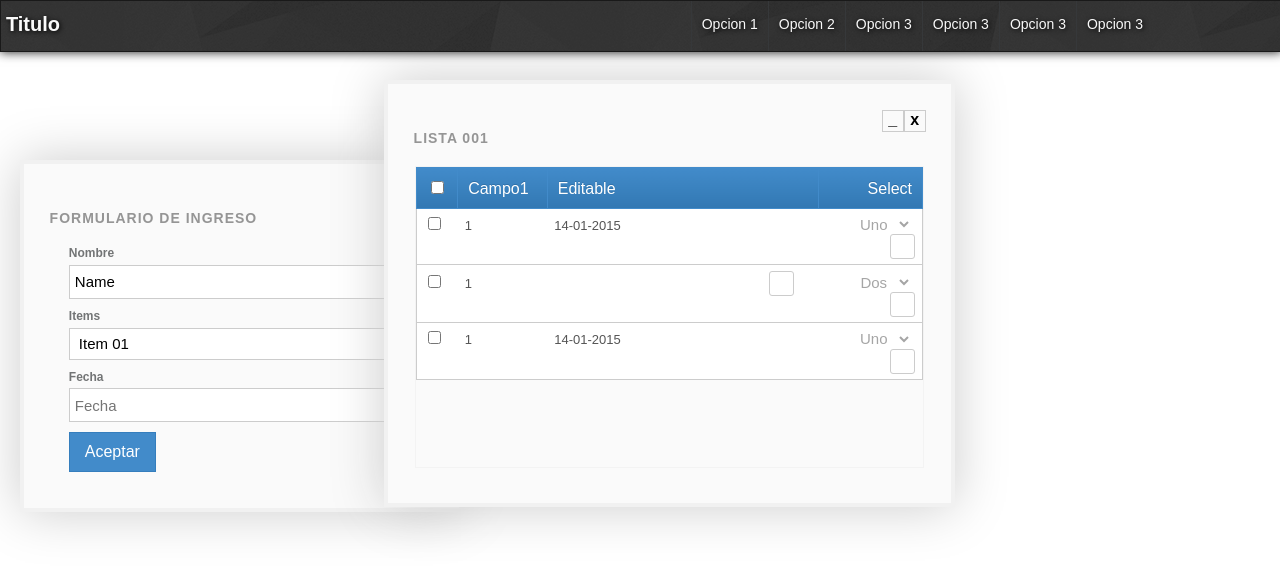
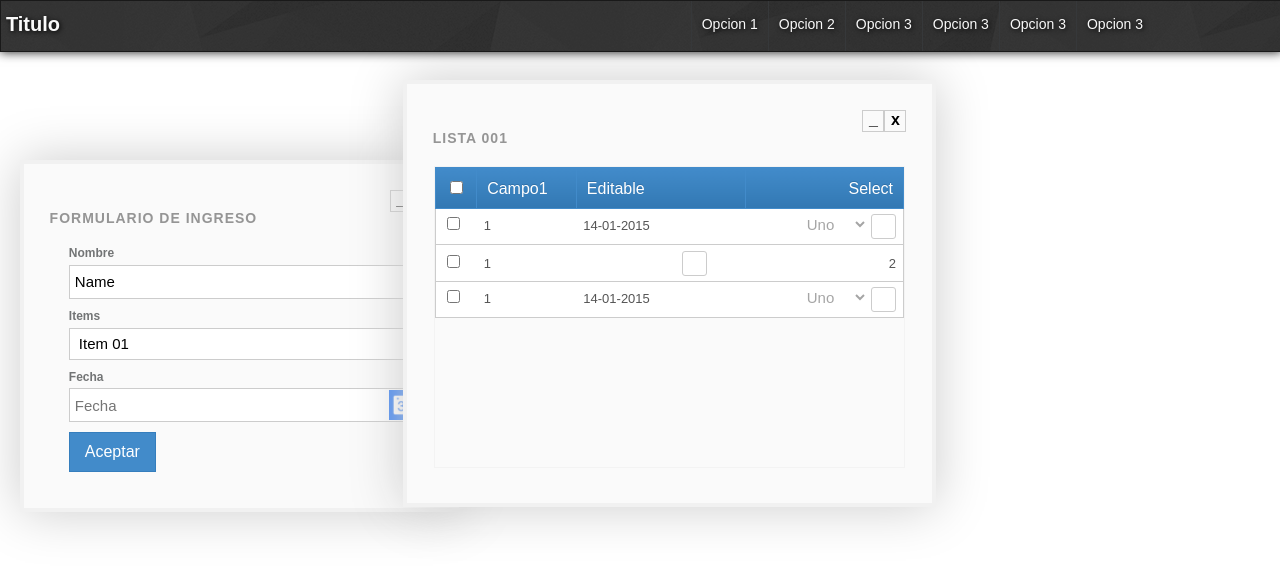
Before and after one commit to mezaleo/lib, a plain HTML site: page index.html in a window 1280 px wide. Drawn offline with Linux system fonts and the light colour scheme.

Commit message:
actualizacion menor

```diff
--- a/css/tabla.css
+++ b/css/tabla.css
@@ -240,7 +240,7 @@
 	border:	1px solid #3A65DD;
 	background-color:	transparent;
 	margin: -5px 2px -5px -2px !important;
-	width: 80%;
+	width: 90px;
 	float: none	!important;
 	text-align: center;
 }
@@ -251,9 +251,8 @@
 	border:	1px solid #3A65DD;
 	background-color:	transparent;
 	margin: -5px 2px -5px -2px !important;
-	width: 80%;
+	width: 90px;
 	float: none	!important;
-	text-align: center;
 }
 .tabla>table>tbody>tr>td>input[disabled].tbletxt {
 	border:	1px solid transparent	!important;
--- a/index.html
+++ b/index.html
@@ -12,7 +12,7 @@
 <link type="text/css" rel="stylesheet" href="css/tabla.css"/>
 <link type="text/css" rel="stylesheet" href="css/menu.css"/>
 <link type="text/css" rel="stylesheet" href="js/Content/content.css"/>
-<link type="text/css" rel="stylesheet" href="js/mootools/datepicker-master/Source/datepicker_minimal/datepicker_minimal.css" media="screen" />
+<link type="text/css" rel="stylesheet" href="js/mootools/datepicker-master/Source/datepicker_bootstrap/datepicker_bootstrap.css" media="screen" />
 
 <script type="text/javascript" src="js/mootools/mootools.js"></script>
 <script type="text/javascript" src="js/mootools/mootools-more.js"></script>
@@ -21,9 +21,6 @@
 <script src="js/mootools/datepicker-master/Source/Picker.js" type="text/javascript"></script>
 <script src="js/mootools/datepicker-master/Source/Picker.Attach.js" type="text/javascript"></script>
 <script src="js/mootools/datepicker-master/Source/Picker.Date.js" type="text/javascript"></script>
-
-
-
 
 <script type="text/javascript" src="js/RequestAjax.js"></script>
 <script type="text/javascript" src="js/Content/base/Field.js"></script>
--- a/index.js
+++ b/index.js
@@ -63,7 +63,7 @@ form1.addButton({closeOnClick:false,type:'success',name:'btnAceptar',value:'Acep
 
 var table1 = new Content.Table({
 	title:'Lista 001',
-	width: 40,
+	width: 37,
 	draggable:true,
 	check:true,
 	header:[
@@ -74,7 +74,7 @@ var table1 = new Content.Table({
 			alias:'Editable',
 			editable:{
 				onlyWhenEqualTo:null,
-				format: '%Y-%m-%d',
+				format: '%d-%m-%Y',
 				type:'date',
 				allowEmpty:false,
 				handler:function(oldValue,newValue){
@@ -85,6 +85,7 @@ var table1 = new Content.Table({
 		{
 			alias:'Select',
 			editable:{
+				onlyWhenEqualTo:1,
 				type:'combo',
 				handler:function(oldValue,newValue){
 					new Dialog("old:" + oldValue + " new:" + newValue);
--- a/js/Content/Content.Table.js
+++ b/js/Content/Content.Table.js
@@ -298,31 +298,26 @@ Content.Table = new Class({
 			//var count
 			arr.each(function(v){
 				var div = new Element('td').injectInside(tr);
+				if (v instanceof Object) {
+	                v.injectInside(div);
+	            } else {
+	            	if(tabla.options.header != null){
 						var a = tr.getElements('td[class!="checkbox"]');
 						var b = a.length - 1;
 						var c = tabla.options.header[b];
-
-				if (v instanceof Object) {
-	                v.injectInside(div);
-	            } else {
 						if(c.editable != null ){
 							var add = false;
 
-						console.log(c);
 							if(!('onlyWhenEqualTo' in c.editable)){
-							console.log('undefined');
 								add = true;
 							}else if(c.editable.onlyWhenEqualTo == v){
-							console.log(c.editable.onlyWhenEqualTo + '==' + v);
 								add = true;
 							}
 							if(add){
-							console.log(c.editable.type);
 								var inp = null;
 								if(c.editable.type == null || c.editable.type == 'date'){
 									inp = new Element('input[type="text"][disabled="true"][old-value="'+v+'"].tbletxt').injectInside(div);
 								}else if(c.editable.type == 'combo'){
-
 									inp = new Combo({
 										values:{
 											arr:[{id:'1',text:'Uno'},{id:'2',text:'Dos'}]
@@ -341,9 +336,10 @@ Content.Table = new Class({
 												this.removeClass('toedit');
 												this.addClass('editing');
 												inp.set('disabled',false);
+												if(inp.get('tag') == 'input'){
 													inp.select();
+												}
 											}else {
-											console.log(c.editable);
 												if(c.editable.allowEmpty != null && c.editable.allowEmpty == false){
 													if(inp.get('value') == '' || inp.get('value') == null){
 														new Dialog('No se permiten valores vacios.');
@@ -358,6 +354,10 @@ Content.Table = new Class({
 												var old = inp.get('old-value');
 												var nw = inp.get('new-value');
 												inp.set('old-value',nw);
+												if(('onlyWhenEqualTo' in c.editable)){
+													div.empty();
+													div.set('html',nw);
+												}
 												if(c.editable.handler != null){
 													c.editable.handler(old,nw);
 												}
@@ -370,12 +370,15 @@ Content.Table = new Class({
 										new Picker.Date(inp, {
 											positionOffset: {x: 5, y: 0},
 											format: (c.editable.format != null)?c.editable.format:'%d/%m/%Y',
-										pickerClass: 'datepicker_minimal',
+											pickerClass: 'datepicker_bootstrap',
 											useFadeInOut: !Browser.ie
 										});
 									}
 								}
 								inp.set('value',v);
+							}else{
+								div.set('html', v);
+							}
 						}else{
 							div.set('html', v);
 						}
--- a/js/Content/content.css
+++ b/js/Content/content.css
@@ -709,6 +709,6 @@ form .validation-advice { /*   padding-bottom: 5px;*/
 	cursor: pointer;
 }
 /**/
-.datepicker_minimal {
+*[class*="datepicker"] {
 	z-index: 8010	!important;
 }
```
Lines whose indentation alone changed are shown as unchanged.
